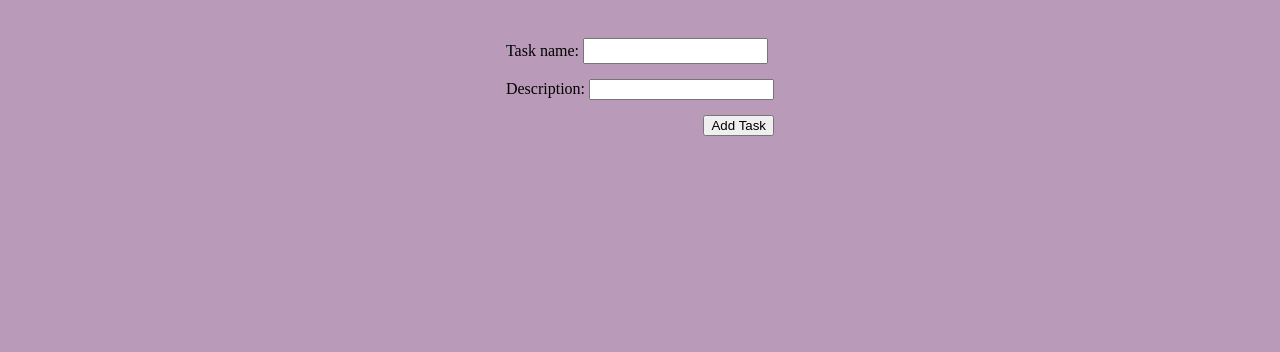
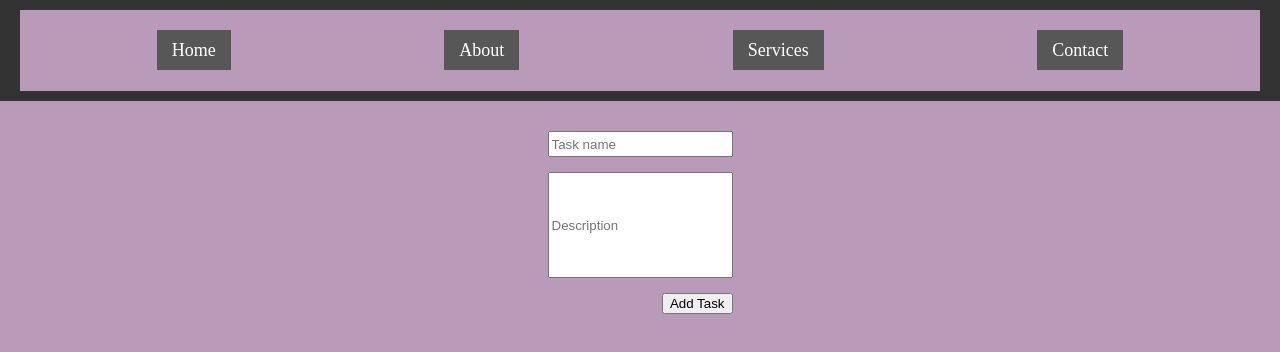
Before and after one commit to AntKovachev/to-do-app, a website: page index.html in a window 1280 px wide. Drawn offline with Linux system fonts and the light colour scheme; some icons are missing; a web font is replaced by a local one.

Commit message:
Style the navbar

```diff
--- a/index.html
+++ b/index.html
@@ -8,17 +8,26 @@
     <link rel="preconnect" href="https://fonts.googleapis.com">
 <link rel="preconnect" href="https://fonts.gstatic.com" crossorigin>
 <link href="https://fonts.googleapis.com/css2?family=Gaegu&display=swap" rel="stylesheet">
+<link href="https://static2.sharepointonline.com/files/fabric/assets/icons/fabric-icons.css" rel="stylesheet">
 </head>
 <body>
+    <div id="header-div">
+        <nav>
+            <ul class="navbar">
+                <li class="header-item"><a href="#home">Home</a></li>
+                <li class="header-item"><a href="#about">About</a></li>
+                <li class="header-item"><a href="#services">Services</a></li>
+                <li class="header-item"><a href="#contact">Contact</a></li>
+            </ul>
+        </nav>
+    </div>
     <div id="add-item-form">
         <form action="" method="get" class="form-example">
             <div class="form-example">
-              <label for="name">Task name: </label>
-              <input id="inputField" type="text" name="name" id="name" required />
+              <input placeholder="Task name" id="name" type="text" name="name" id="name" required />
             </div>
             <div class="form-example">
-              <label for="description">Description: </label>
-              <input type="email" name="email" id="email" required />
+              <input placeholder="Description" type="description" name="description" id="description" required />
             </div>
             <div class="form-example" id="add-task-button">
               <input type="submit" value="Add Task" />
--- a/style.css
+++ b/style.css
@@ -3,8 +3,37 @@
     width: 100%;
     justify-content: center;
 }
-#inputField {
+#name {
     height: 20px;
+}
+#description {
+    height: 100px;
+}
+#header-div {
+    background-color: #333; /* Dark background */
+    padding: 10px 20px;
+}
+.navbar {
+    list-style-type: none; /* Remove bullets */
+    display: flex;         /* Horizontal layout */
+    justify-content: space-around; /* Space between items */
+    align-items: center;
+    padding: 30px;
+}
+.header-item a {
+    color: white;           /* Text color */
+    text-decoration: none;  /* Remove underline */
+    padding: 10px 15px;
+    font-size: large;
+    transition: background-color 0.3s ease;
+    background-color: #575757; /* Slightly lighter background */
+}
+.header-item a:hover {
+    background-color: #6e6e6e; /* Slightly lighter background */
+    border-radius: 5px;        /* Rounded corners */
+}
+.header-item a:active {
+    background-color: #9e9e9e;;
 }
 #add-task-button {
     display: flex;
@@ -12,8 +41,19 @@
 }
 .form-example {
     margin: 15px;
+}
+@media (max-width: 600px) {
+    .navbar {
+        flex-direction: column; /* Stack items vertically */
+        text-align: center;
+    }
 
+    .header-item {
+        margin-bottom: 10px; /* Add spacing between items */
+    }
 }
-body {
+body, ul {
     background-color: #b99bb9;
+    margin: 0;
+    padding: 0;
 }
```
